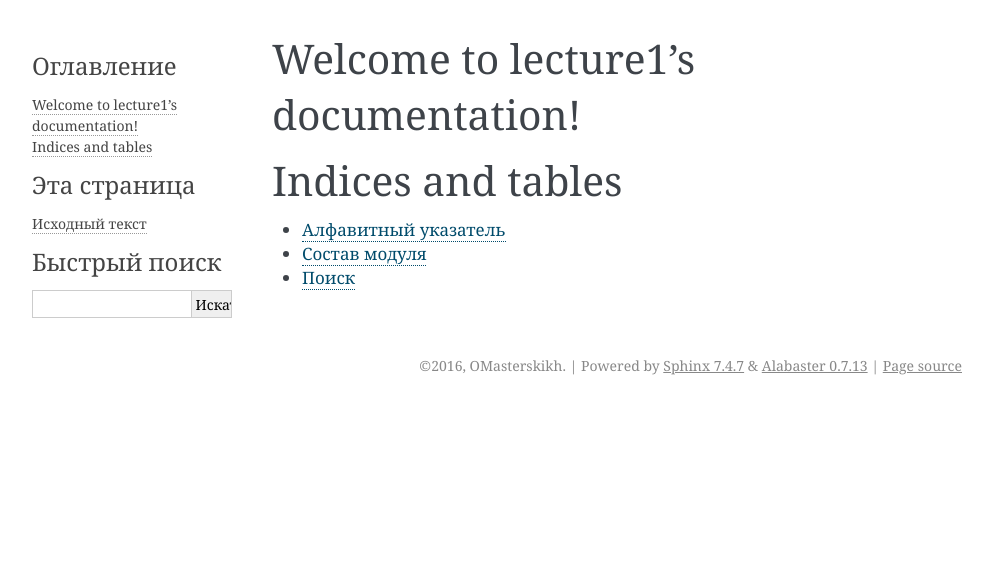
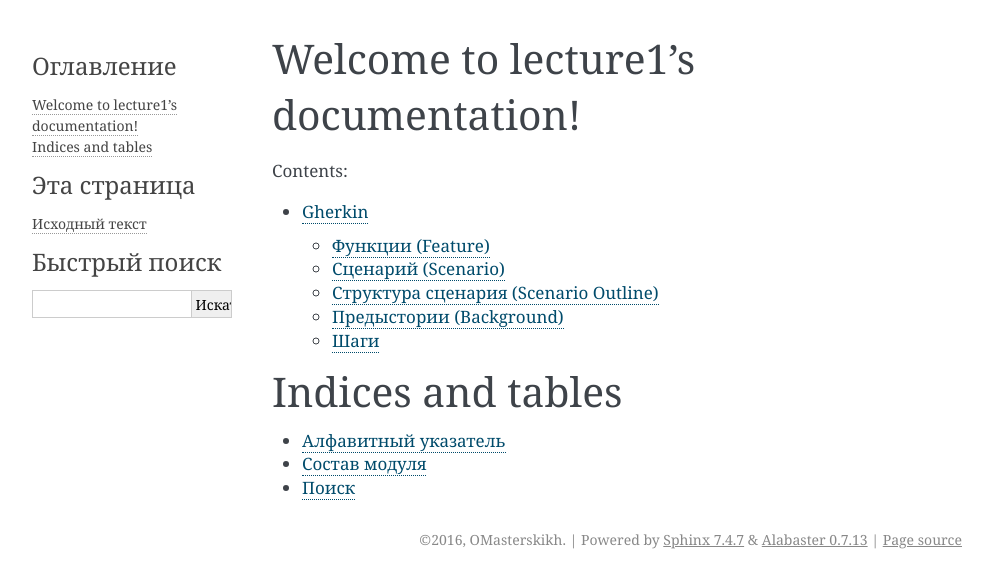
Before and after one commit to OMasterskikh/lecture-2, a Sphinx documentation site: the page built from docs/source/index.rst, in a window 1280 px wide. Shown: the top 588 px of the page, without its empty margins (148-1141 px from the left). Built offline with Sphinx 7.4.7, drawn with Linux system fonts in a browser that asks for light colours; some of the changed lines change nothing that is shown.

Commit message:
Описание языка Gherkin

```diff
--- /dev/null
+++ b/docs/source/Gherkin.rst
@@ -0,0 +1,260 @@
+Gherkin
+=======
+
+(здесь и далее - перевод и легкая адаптация статьи ["Writing Features -
+Gherkin Language"][Writing Features])
+
+**Gherkin** - человеко-читаемый язык для описания поведения системы,
+который использует отступы для задания структуры документа, (пробелы или
+символы табуляции). Каждая строчка начинается с одного из ключевых слов
+и описывает один из шагов.
+
+Пример:
+
+::
+
+    Функция: Короткое, но исчерпывающее описание требуемого функционала
+        Для того, чтобы достичь определенных целей
+        В качестве определенного участника взаимодействия с системой
+        Я хочу получить определенную пользу
+
+        Сценарий: Какая-то определенная бизнес-ситуация
+            Дано какое-то условие
+            И ещё одно условие
+            Когда предпринимается какое-то действие участником
+            И им делается ещё что-то
+            И вдобавок он совершил что-то ещё
+            То получается какой-то проверяемый результат
+            И что-то ещё случается, что мы можем проверить
+
+Обработчик разбивает файл с тестами на функции, сценарии и входящие в
+них шаги. Давайте разберем этот пример:
+
+1. Строка **Функция: Короткое, но исчерпывающее описание требуемого
+   функционала** начинает собой описание функционала и дает ему
+   название.
+
+2. Следующие три строчки не обрабатываются и не несут никакой смысловой
+   нагрузке для обработчика тестов, но они задают контекст тестирования
+   и одновременно описывают, какую пользу мы получим от этого
+   функционала.
+
+3. Строка **Сценарий: Какая-то определенная бизнес-ситуация** начинает
+   сценарий и содержит его описание.
+
+4. Следующие 7 строчек описывают шаги теста, каждому из которых
+   впоследствии будет сопоставлен определенный программный код,
+   выполняющий описанное действие. Сопоставлению подлежат части строк
+   лежащие после ключевых слов "Дано", "И", "Когда" и т.д.
+
+Функции (Feature)
+-----------------
+
+Каждая функция описывается в отдельном файле с расширением *.feature*.
+Первая строчка должна начинаться с ключевого слова "Функция:", за
+которой могут идти три строчки с описанием, размеченные отступами.
+Каждая функция обычно состоит из списка сценариев.
+
+Каждый сценарий состоит из списка *шагов*, каждый из которых должен
+начинаться с одного из ключевых слов:
+
+-  Дано
+-  Когда
+-  То
+-  Но
+-  И
+
+Шаги *"Но"* и *"И"* существуют исключительно для удобства чтения и по
+своим функциям повторяют ключевое слово, с которого начиналась
+предыдущая строчка.
+
+Вдобавок к сценариям, описание функционала может также содержать
+*структуры сценариев* и *предыстории*.
+
+Сценарий (Scenario)
+-------------------
+
+Сценарий представляет собой одну из ключевых структур в языке *Gherkin*.
+Каждый сценарий начинается с ключевого слова **"Сценарий:"**, и может
+содержать в себе название сценария. Описание функционала может содержать
+в себе один или больше сценариев, и каждый сценарий состоит из одного
+или более шага.
+
+Каждый из следующих сценариев содержит три шага:
+
+::
+
+    Сценарий: Вася создает новую запись
+        Дано я вошел в систему как Вася
+        Когда я пытаюсь добавить запись в справочник "Лекарства"
+        То мне должен быть ответ "Ваша запись успешно добавлена."
+
+    Сценарий: Вася не может добавлять запись в справочник лечений
+        Дано я вошел в систему как Вася
+        Когда я пытаюсь добавить запись в справочник "Виды лечений"
+        То мне должен быть ответ "У вас нет прав доступа!"
+
+Структура сценария (Scenario Outline)
+-------------------------------------
+
+Достаточно часто приходится писать множество мелких сценариев, которые
+различаются буквально парой переменных. Эти повторения могут быстро
+надоесть:
+
+::
+
+    Сценарий: удалить 5 записей из 12
+        Дано есть 12 записей
+        Когда я удаляю 5 записей
+        То у меня должно остаться 7 записей
+
+    Сценарий: удалить 5 записей из 20
+        Дано есть 20 записей
+        Когда я удаляю 5 записей
+        То у меня должно остаться 15 записей
+
+Структуры сценариев позволяют нам более кратко описывать подобные наборы
+сценариев с помощью шаблонов:
+
+::
+
+    Структура сценария: удаление записей
+        Дано есть <было> записей
+        Когда я удаляю <удалено> записей
+        То у меня должно остаться <остаток> записей
+
+        Примеры:
+            | было  | удалено | остаток |
+            | 12    |    5    |   7     |
+            | 20    |    5    |   15    |
+
+Шаги указанные в структуре сценария не выполняются напрямую, но
+используются для подстановки в них значений из таблицы примеров. Каждая
+строчка таблицы будет обрабатываться как отдельный сценарий с указанными
+значениями вместо заглушек "было", "удалено" и "стало".
+
+Предыстории (Background)
+------------------------
+
+Предыстории позволяют вам добавить определенный контекст ко всем
+сценариям в пределах функции. По сути, предыстория - сценарий без имени,
+состоящий из шагов. Основное отличие в запуске: предыстория запускается
+перед каждым сценарием:
+
+::
+
+    Функция: поддержка многих справочников
+
+        Предыстория:
+            Дано есть пользователь с именем "Вася"
+            И есть справочник "Лекарства"
+            И у пользователя "Вася" есть право на запись в  "Лекарство"
+            И есть справочник "Виды лечений"
+
+        Сценарий: Вася создает новую запись
+            Дано я вошел в систему как Вася
+            Когда я пытаюсь добавить запись в справочник "Лекарства"
+            То мне должен быть ответ "Ваша запись успешно добавлена."
+
+        Сценарий: Вася не может добавлять запись в справочник лечений
+            Дано я вошел в систему как Вася
+            Когда я пытаюсь добавить запись в справочник "Виды лечений"
+            То мне должен быть ответ "У вас нет прав доступа!"
+
+Шаги
+----
+
+Функции состоят из шагов, также известных как *Данные*, *Действия* и
+*Результаты*.
+
+Данные (Givens)
+~~~~~~~~~~~~~~~
+
+Назначение шагов *Дано* состоит в **приведение системы в известное
+состояние** перед тем как пользователь (или внешняя система) начнет
+взаимодействие с системой (в шагах *Когда*). Также можно рассматривать
+их как предусловия.
+
+Пример: создавать объекты сущностей или настраивать БД
+
+::
+
+    Дано нет пользователей в базе
+    Дано база данных пустая
+
+Пример: вход пользователя в систему (исключение к правилу "никаких
+взаимодействий в шаге Дано")
+
+::
+
+    Дано я вошел в систему как "Вася"
+
+Действия (Whens)
+~~~~~~~~~~~~~~~~
+
+Назначение шагов *Когда* состоит в **описании ключевого действия,
+совершаемого пользователем**.
+
+Пример: взаимодействие со страницей
+
+::
+
+    Когда я открыл форму добавления учреждения
+    Когда я ввел "Институт радости" в поле "Наименование"
+    Когда я выбрал в поле "Тип" значение "Институт"
+    Когда я нажал на кнопку "Сохранить"
+
+Результаты (Thens)
+~~~~~~~~~~~~~~~~~~
+
+Назначение шагов *То* состоит в **наблюдении результатов выполнения
+действий**. Наблюдения должны быть связаны с явной пользой, которая
+указаны в описании функции. Также необходимо помнить, что должен
+проверяться *вывод системы* (отчеты, интерфейс, сообщения), а не что-то
+глубоко закопанное в систему.
+
+Предлоги (And, But)
+~~~~~~~~~~~~~~~~~~~
+
+Если у вас есть несколько шагов *Дано*, *Когда*, или *То* то вы можете
+писать так:
+
+::
+
+    Сценарий: множественные данные
+        Дано что-то первое
+        Дано что-то второе
+        Дано и что-то ещё
+        Когда я открою свои глаза
+        То я увижу что-то
+        То чего-то я не увижу
+
+...или можете использовать шаги *И* и *Но*, превращая свой сценарий в
+нечто более читаемое:
+
+::
+
+    Сценарий: множественные данные
+        Дано что-то первое
+        И что-то второе
+        И и что-то ещё
+        Когда я открою свои глаза
+        То я увижу что-то
+        Но чего-то я не увижу
+
+Таблицы
+~~~~~~~
+
+Регулярные выражения, с помощью которых программисты получают данные из
+текстового описания шагов позволяют получать небольшие куски данных из
+самой строчки. Но бывает и такое, что необходимо передать больший объем
+данных в один шаг. И здесь нам на помощь придут таблицы:
+
+::
+
+    Сценарий:
+        Дано существуют следующие пользователи:
+            | Логин | E-mail        | Пароль |
+            | user1 | user1@mail.ru | pass1  |
+            | joe   | joe@gmail.com | hey    |
+            | heyho | hey@hoe.com   | joe    |
--- a/docs/source/index.rst
+++ b/docs/source/index.rst
@@ -10,7 +10,7 @@ Welcome to lecture1's documentation!
    :maxdepth: 2
    :caption: Contents:
 
-
+   Gherkin
 
 Indices and tables
 ==================
```
